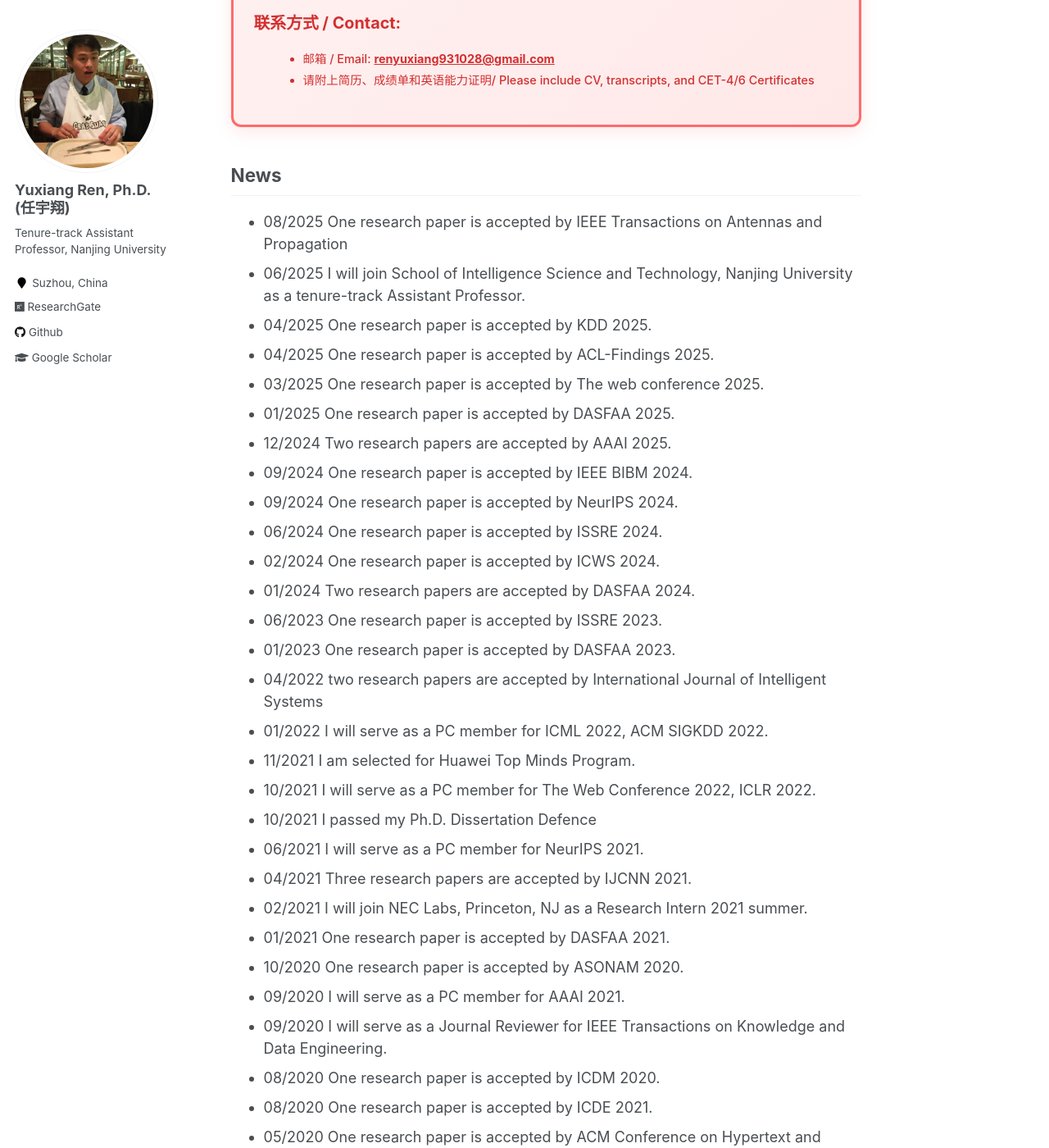
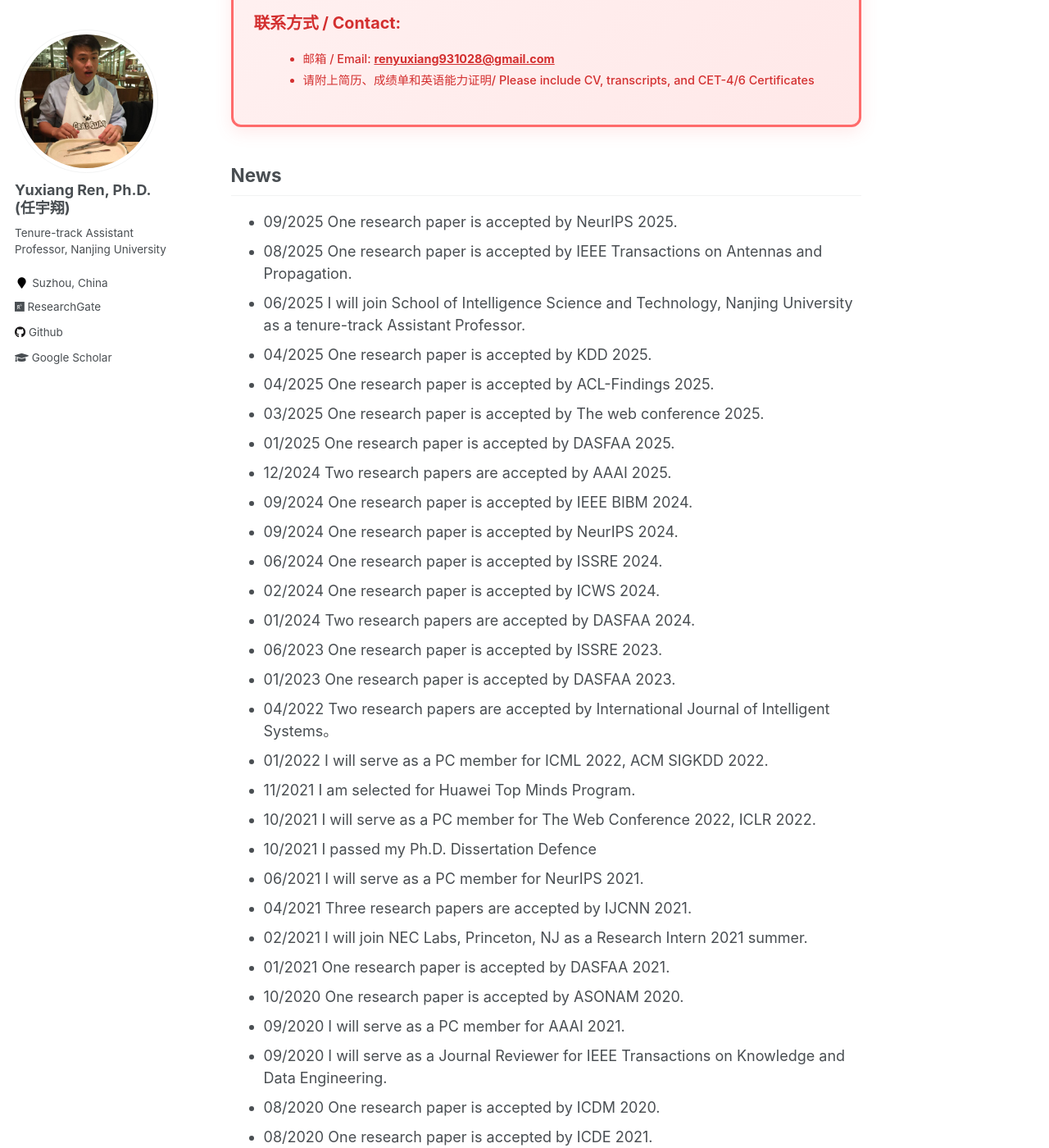
Before and after one commit to YuxiangRen/YuxiangRen.github.io, a Jekyll site: the page built from _pages/about.md, in a window 1280 px wide and 1400 px high, scrolled down 1140 px. Shown: the whole window at 82% size. Built offline with Jekyll 4.4.1, drawn with Linux system fonts in a browser that asks for light colours.

Commit message:
2025-09-19

```diff
--- a/_pages/about.md
+++ b/_pages/about.md
@@ -61,7 +61,8 @@ My research interests primarily focus on AI4Science, Smart Grid Analytics, Multi
 
 News
 ------
-* 08/2025 One research paper is accepted by IEEE Transactions on Antennas and Propagation
+* 09/2025 One research paper is accepted by NeurIPS 2025.
+* 08/2025 One research paper is accepted by IEEE Transactions on Antennas and Propagation.
 * 06/2025 I will join School of Intelligence Science and Technology, Nanjing University as a tenure-track Assistant Professor.
 * 04/2025 One research paper is accepted by KDD 2025.
 * 04/2025 One research paper is accepted by ACL-Findings 2025.
@@ -75,7 +76,7 @@ News
 * 01/2024 Two research papers are accepted by DASFAA 2024.
 * 06/2023 One research paper is accepted by ISSRE 2023.
 * 01/2023 One research paper is accepted by DASFAA 2023.
-* 04/2022 two research papers are accepted by International Journal of Intelligent Systems
+* 04/2022 Two research papers are accepted by International Journal of Intelligent Systems。
 * 01/2022 I will serve as a PC member for ICML 2022, ACM SIGKDD 2022.
 * 11/2021 I am selected for Huawei Top Minds Program.
 * 10/2021 I will serve as a PC member for The Web Conference 2022, ICLR 2022.
```
